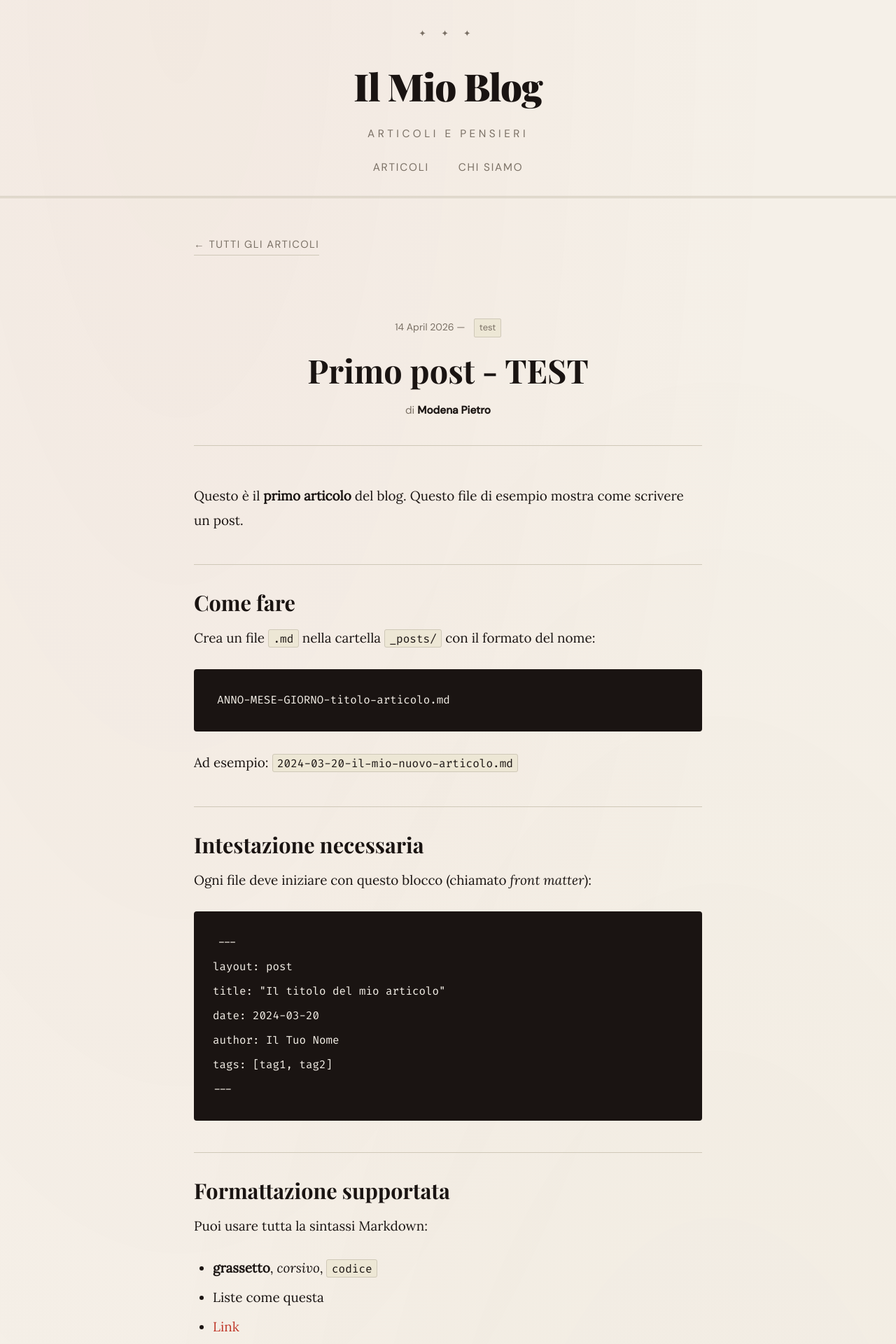
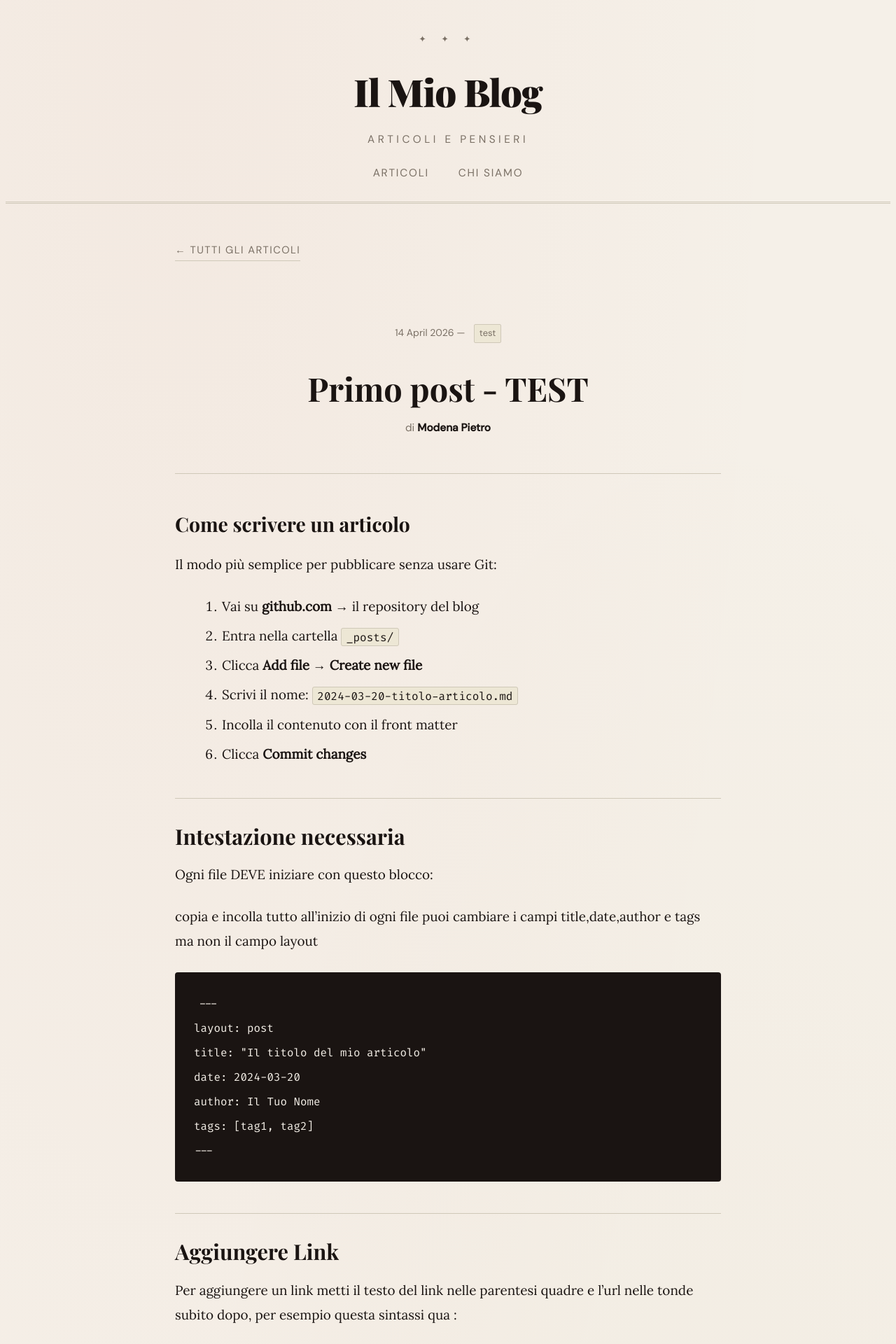
Before and after one commit to Pmod04/inbiciperlitalia, a Jekyll site: the page built from _posts/2024-01-15-benvenuto-nel-blog.md, in a window 1280 px wide. Shown: the top 1920 px of the page at 70% size. Built offline with Jekyll 4.4.1, drawn with Linux system fonts in a browser that asks for light colours; some web fonts are replaced; some of the changed text lies outside the part shown.

Commit message:
lot of stuff

````diff
--- a/_posts/2024-01-15-benvenuto-nel-blog.md
+++ b/_posts/2024-01-15-benvenuto-nel-blog.md
@@ -6,21 +6,22 @@ author: Modena Pietro
 tags: [test]
 ---
 
-Questo è il **primo articolo** del blog. Questo file di esempio mostra come scrivere un post.
+# Come scrivere un articolo
 
-## Come fare
+Il modo più semplice per pubblicare senza usare Git:
 
-Crea un file `.md` nella cartella `_posts/` con il formato del nome:
-
-```
-ANNO-MESE-GIORNO-titolo-articolo.md
-```
-
-Ad esempio: `2024-03-20-il-mio-nuovo-articolo.md`
+1. Vai su **github.com** → il repository del blog
+2. Entra nella cartella `_posts/`
+3. Clicca **Add file → Create new file**
+4. Scrivi il nome: `2024-03-20-titolo-articolo.md`
+5. Incolla il contenuto con il front matter
+6. Clicca **Commit changes**
 
 ## Intestazione necessaria
 
-Ogni file deve iniziare con questo blocco (chiamato *front matter*):
+Ogni file DEVE iniziare con questo blocco:
+
+copia e incolla tutto all'inizio di ogni file puoi cambiare i campi title,date,author e tags ma non il campo layout
 
 ```yaml
 ---
@@ -32,14 +33,16 @@ tags: [tag1, tag2]
 ---
 ```
 
-## Formattazione supportata
+## Aggiungere Link
 
-Puoi usare tutta la sintassi Markdown:
+Per aggiungere un link metti il testo del link nelle parentesi quadre e l'url nelle tonde subito dopo, per esempio questa sintassi qua :
 
-- **grassetto**, *corsivo*, `codice`
-- Liste come questa
-- [Link](https://example.com)
-- Immagini (vedi sotto)
+```
+[sito di in bici per l'italia](https://inbiciperlitalia.com)
+```
+diventa :
+
+[sito di in bici per l'italia](https://inbiciperlitalia.com)
 
 ## Aggiungere immagini
 
@@ -49,6 +52,11 @@ Carica le immagini nella cartella `assets/images/` e poi nel testo scrivi:
 ![Descrizione immagine](/assets/images/nome-file.jpg)
 ```
 
-> Questa è una citazione. Puoi usarla per evidenziare frasi importanti.
+> Ti conviene o fare delle sottocartelle per ogni post e poi usare quelle come reference, per esempio
 
-E questo è tutto — benvenuto nel blog!
+>/asset/images/ <--- crei la nuova cartella qua
+>quindi adesso hai /assets/images/post01/ e carichi le foto di quel post qua dentro
+dopo per linkarle usi
+``` markdown
+/assets/images/post01/nome-file.jpg
+```
--- a/assets/css/main.scss
+++ b/assets/css/main.scss
@@ -6,7 +6,7 @@
   --ink: #1a1412;
   --paper: #f5f0e8;
   --cream: #ede7d5;
-  --accent: #c0392b;
+  --accent: #157523;
   --accent2: #8b6914;
   --muted: #7a7065;
   --rule: #cfc8b8;
@@ -16,9 +16,6 @@
   --font-mono: 'Fira Code', 'Courier New', monospace;
   --font-ui: 'DM Sans', system-ui, sans-serif;
 }
-
-/* ===== RESET & BASE ===== */
-*, *::before, *::after { box-sizing: border-box; margin: 0; padding: 0; }
 
 html { font-size: 18px; scroll-behavior: smooth; }
 
````
Also changed, not shown: _posts/2024-02-08-come-scrivere-un-buon-articolo.md (deleted, +0 -37 lines), README.md.
